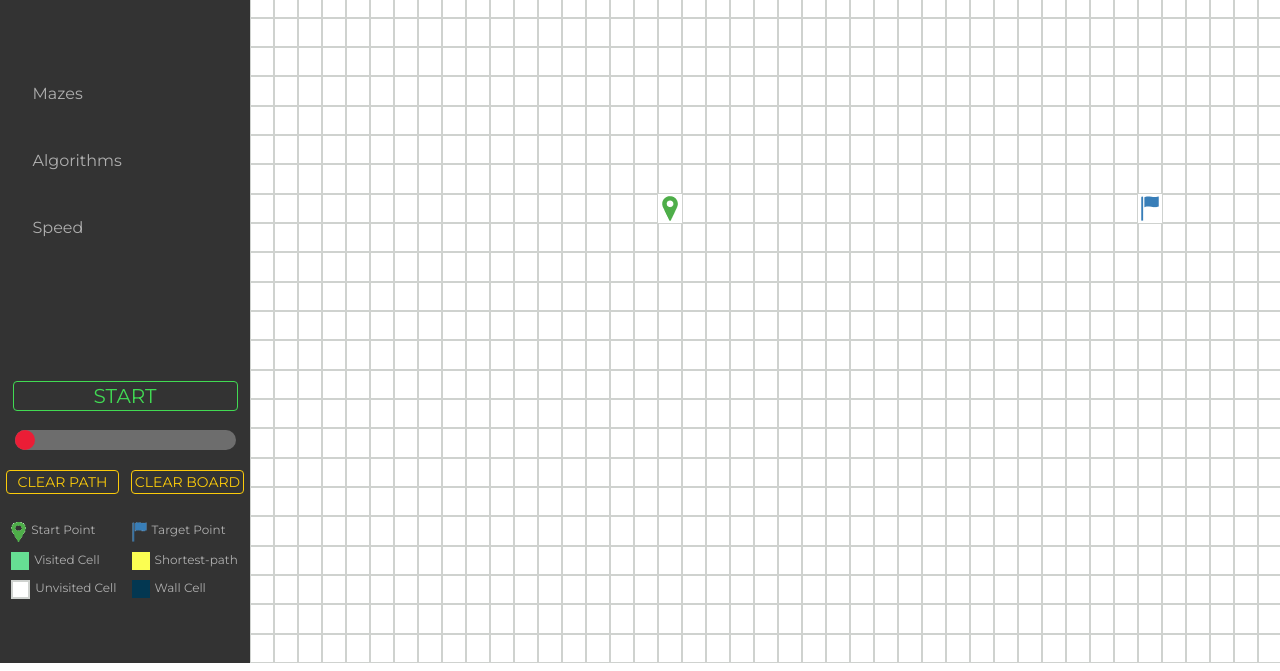
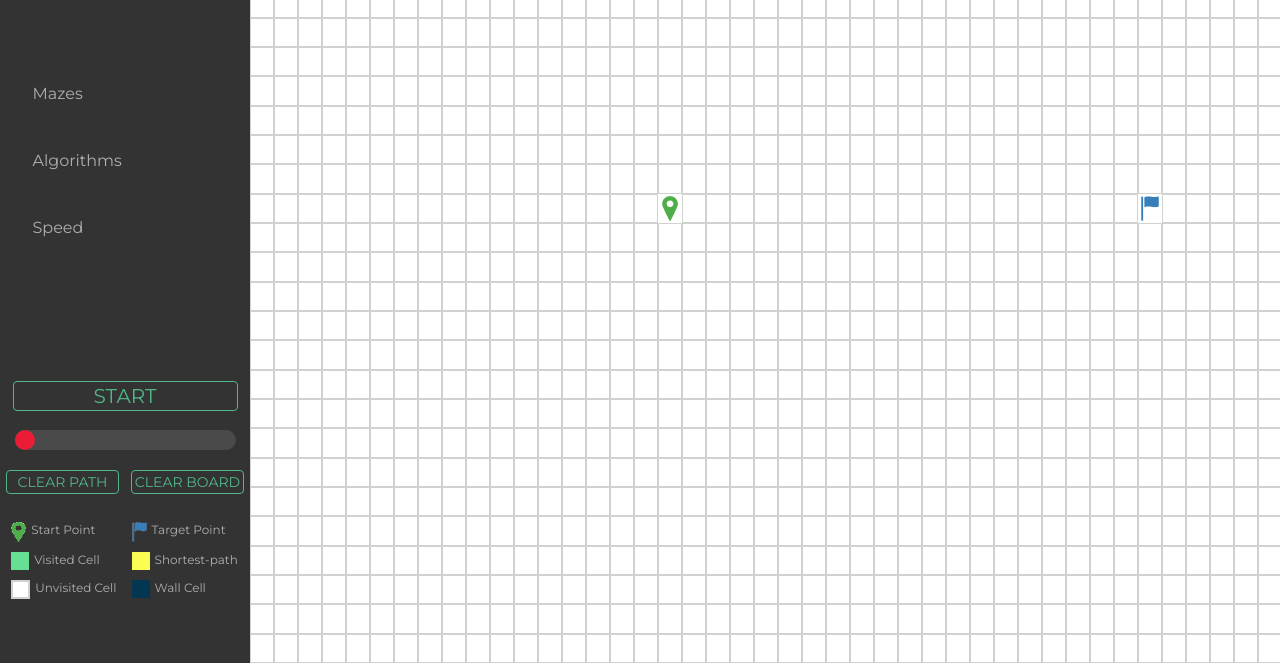
Before and after one commit to ShokhrukhKhuseynov/ShokhrukhKhuseynov.github.io, a website with bundled scripts: page index.html in a window 1280 px wide. Shown: the part 129-800 px from the top of the page. Built offline with nearby package versions, Linux system fonts and the light colour scheme.

Commit message:
changed some colors

```diff
--- a/public/css/mystyle.css
+++ b/public/css/mystyle.css
@@ -221,8 +221,8 @@ ul li ul:hover {
 }
 
 #play-btn {
-    color: #41da53;
-    border: 1px solid #41da53;
+    color: #52b788;
+    border: 1px solid #52b788;
 
 }
 #play-btn:hover {
@@ -243,8 +243,8 @@ ul li ul:hover {
 }
 
 #clear-path-btn {
-    color: #FBCB0A;
-    border: 1px solid #FBCB0A;
+    color: #52b788;
+    border: 1px solid #52b788;
 }
 #clear-path-btn:hover {
     cursor: pointer;
@@ -258,8 +258,8 @@ ul li ul:hover {
 }
 
 #clear-board-btn {
-    color: #FBCB0A;
-    border: 1px solid #FBCB0A;
+    color: #52b788;
+    border: 1px solid #52b788;
 }
 #clear-board-btn:hover {
     cursor: pointer;
@@ -290,7 +290,7 @@ ul li ul:hover {
     overflow: hidden;
     height: 20px;
     -webkit-appearance: none;
-    background-color: rgb(109, 109, 109);
+    background-color: rgb(74, 74, 74);
     border-radius: 20px;
     max-width: 100%;
     outline: 0;
@@ -302,7 +302,7 @@ ul li ul:hover {
     -webkit-appearance: none;
     height: 20px;
     cursor: ew-resize;
-    background: rgb(109, 109, 109);
+    background: rgb(74, 74, 74);
     box-shadow: -340px 0 0 330px #1597ff, inset 0 0 0 20px #1597ff;
     border-radius: 20px;
     transition: box-shadow 0.2s ease-in-out;
@@ -314,7 +314,7 @@ ul li ul:hover {
     overflow: hidden;
     height: 20px;
     -webkit-appearance: none;
-    background-color: rgb(109, 109, 109);
+    background-color: rgb(74, 74, 74);
     border-radius: 20px;
     max-width: 100%;
     outline: 0;
@@ -327,7 +327,7 @@ ul li ul:hover {
     -webkit-appearance: none;
     height: 20px;
     cursor: ew-resize;
-    background: rgb(109, 109, 109);
+    background: rgb(74, 74, 74);
     box-shadow: -340px 0 0 330px #EB1D36, inset 0 0 0 20px #EB1D36;
     border-radius: 20px;
     transition: box-shadow 0.2s ease-in-out;
```
